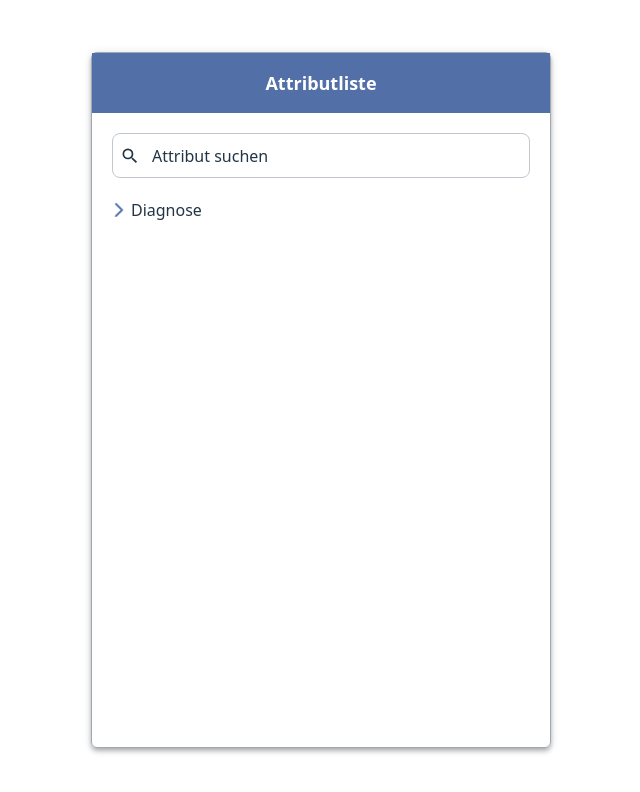
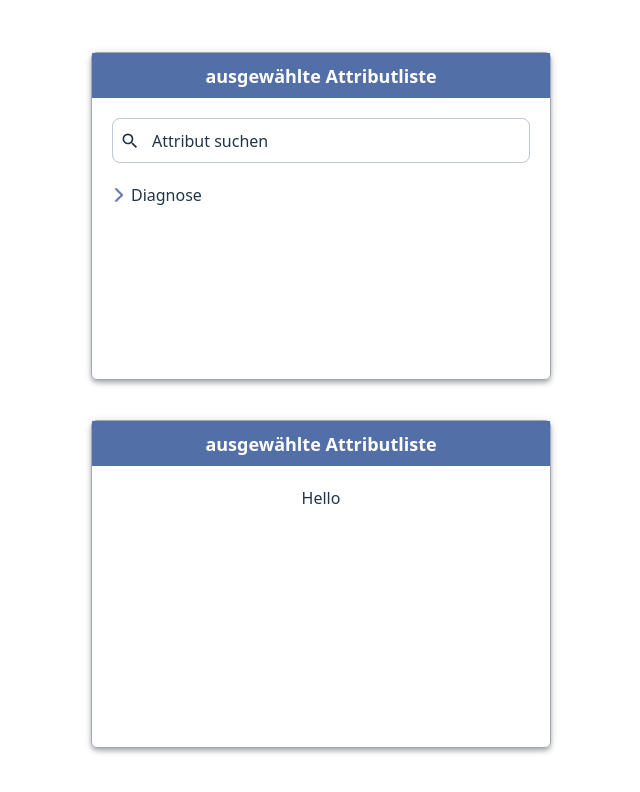
Before and after one commit to diz-unimr/machbarkeit-react, a React (Vite) app: page / in a window 1280 px wide. Shown: the top 792 px of the page, without its empty margins (319-959 px from the left). Built offline with nearby package versions, Linux system fonts and the light colour scheme.

Commit message:
create: layout attributeListPanel

```diff
--- a/src/features/attribute-list/AttributeList.tsx
+++ b/src/features/attribute-list/AttributeList.tsx
@@ -1,10 +1,10 @@
 /* SPDX-FileCopyrightText: Nattika Jugkaeo <nattika.jugkaeo@uni-marburg.de>
 	SPDX-License-Identifier: AGPL-3.0-or-later */
-/* import { useState } from 'react' */
 
 import InputTextField from "../../components/ui/InputTextField"
 import arrowCollapse from "../../assets/arrow-collapse.png"
 import { useState } from "react"
+import AttributeListPanel from "./layout/AttributeListPanel"
 
 
 function AttributeList() {
@@ -16,12 +16,7 @@ function AttributeList() {
 
   return (
     <>
-      <div className="flex flex-row flex-wrap w-[460px] h-full m-5">
-        <div className="relative w-full !border !border-[#9ea9b3] !rounded-md shadow-[0_2px_4px_-1px_#0003,0_4px_5px_#00000024,0_1px_10px_#0000001f]">
-            <div className="h-[clamp(45px,10%,60px)] flex justify-center items-center bg-[#5270a7] font-bold text-lg text-white">
-                Attributliste
-            </div>
-            <div className="w-full h-[90%] flex flex-col p-5">
+			<AttributeListPanel header="ausgewählte Attributliste">
 				<InputTextField id="attributeList"/>
 					<div className="flex flex-col gap-2.5 overflow-y-auto overflow-x-hidden">
 						<div>
@@ -43,9 +38,10 @@ function AttributeList() {
 						</div>
 
 					</div>
-            </div>
-        </div>
-      </div>
+			</AttributeListPanel>
+      <AttributeListPanel header="ausgewählte Attributliste">
+				Hello
+			</AttributeListPanel>
 	</>
   )
 }
--- /dev/null
+++ b/src/features/attribute-list/layout/AttributeListPanel.tsx
@@ -0,0 +1,22 @@
+/* SPDX-FileCopyrightText: Nattika Jugkaeo <nattika.jugkaeo@uni-marburg.de>
+	SPDX-License-Identifier: AGPL-3.0-or-later */
+
+type Prop = {
+	header: React.ReactNode;
+	children: React.ReactNode;
+}
+
+export default function AttributeListPanel({ header, children }: Prop) {
+	return (
+		<div className="flex flex-row flex-wrap w-[460px] h-full m-5">
+			<div className="relative w-full !border !border-[#9ea9b3] !rounded-md shadow-[0_2px_4px_-1px_#0003,0_4px_5px_#00000024,0_1px_10px_#0000001f]">
+				<div className="h-[clamp(45px,10%,60px)] flex justify-center items-center bg-[#5270a7] font-bold text-lg text-white">
+					{ header }
+				</div>
+				<div className="w-full h-[90%] flex flex-col p-5">
+					{ children }
+				</div>
+			</div>
+		</div>
+	)
+}
```
Lines whose indentation alone changed are shown as unchanged.
